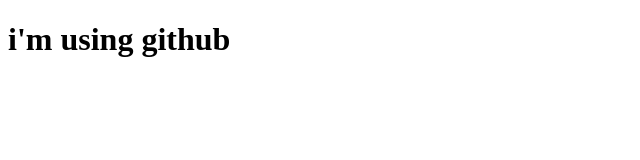
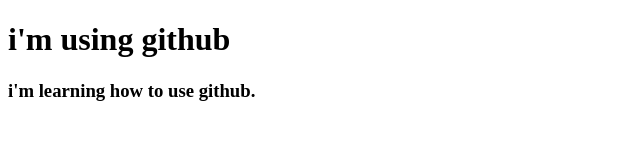
Before and after one commit to Gronthy/my-first-website, a plain HTML site: page index.html in a window 1280 px wide. Shown: the whole page, without its empty margins (0-640 px from the left). Drawn offline with Linux system fonts and the light colour scheme.

Commit message:
adding new line

```diff
--- a/index.html
+++ b/index.html
@@ -8,5 +8,6 @@
 </head>
 <body>
     <h1>i'm using github</h1>
+    <h3>i'm learning how to use github.</h3>
 </body>
 </html>
```
